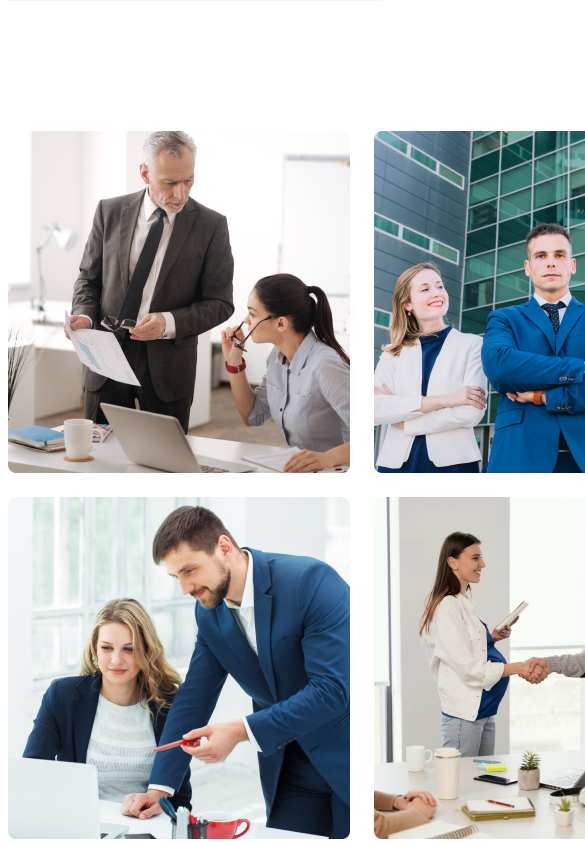
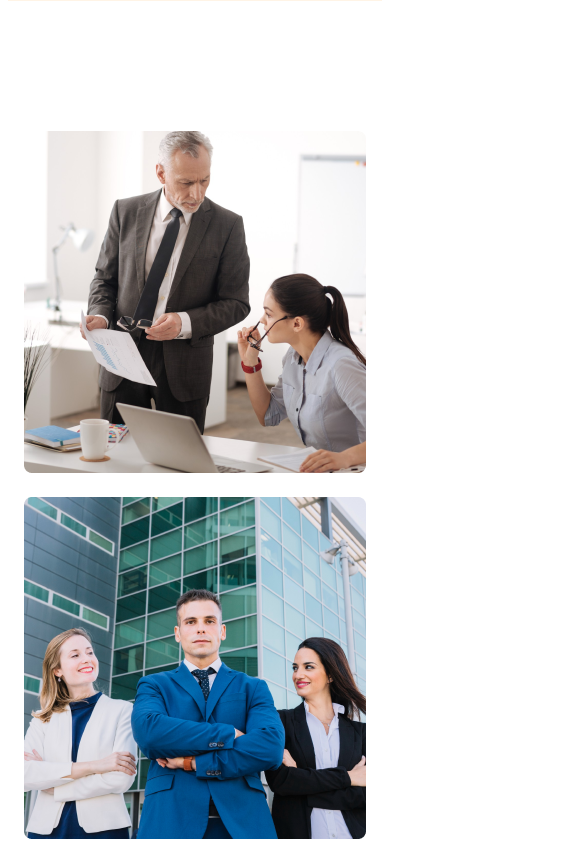
Before and after one commit to protap79/g3-architect-responsive-website, a plain HTML site: page index.html in a window 390 px wide. Shown: the part 1002-1844 px from the top of the page, 585 px wide, since content can reach past the window. Drawn offline with nearby package versions, Linux system fonts and the light colour scheme.

Commit message:
media query added

```diff
--- a/styles/architects.css
+++ b/styles/architects.css
@@ -106,7 +106,14 @@ main > section {
 /* media query */
 @media screen and (max-width: 576px) {
   .navbar,
-  .nav-links {
+  .nav-links,
+  .teams {
     flex-direction: column;
   }
+  .img-container {
+    grid-template-columns: repeat(1, 1fr);
+  }
+  .our-feature {
+    margin-left: 20px;
+  }
 }
```
Also changed, not shown: index.html (+2 -1 lines).
